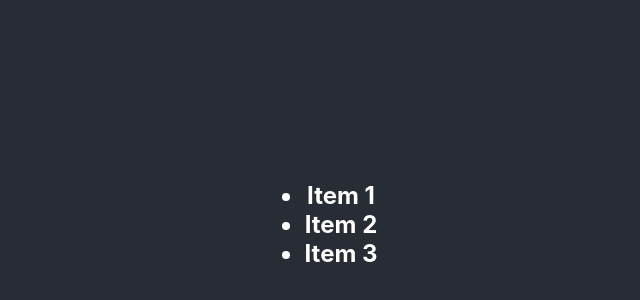
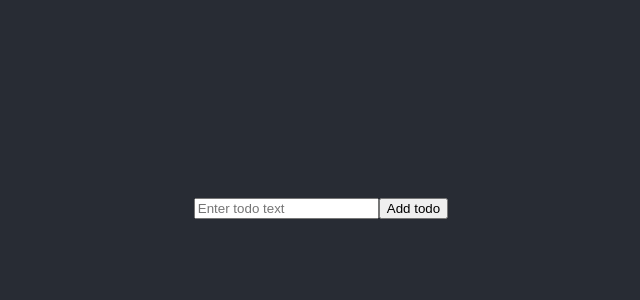
Before and after one commit to weabreus/TodoApp, a React (Create React App) app: page / in a window 1280 px wide. Shown: the part 176-476 px from the top of the page, without its empty margins (319-959 px from the left). Built offline with nearby package versions, Linux system fonts and the light colour scheme.

Commit message:
Added form and logic to add new todos

```diff
--- /dev/null
+++ b/src/components/TodoForm.js
@@ -0,0 +1,38 @@
+import React, { useState } from "react";
+
+function TodoForm(props) {
+  const [input, setInput] = useState("");
+
+  const handleChange = (e) => {
+    setInput(e.target.value);
+  };
+
+  const onSubmitHandler = (e) => {
+    e.preventDefault();
+
+    props.addTodo({
+      id: Math.floor(Math.random() * 1000),
+      text: input,
+    });
+
+    setInput("");
+  };
+
+  return (
+    <form className="todo-form" onSubmit={onSubmitHandler}>
+      <div className="input-wrapper">
+        <input
+          type={"text"}
+          placeholder={"Enter todo text"}
+          value={input}
+          name={"text"}
+          className={"todo-input"}
+          onChange={handleChange}
+        />
+        <button className="todo-button">Add todo</button>
+      </div>
+    </form>
+  );
+}
+
+export default TodoForm;
--- a/src/components/TodoList.js
+++ b/src/components/TodoList.js
@@ -1,7 +1,6 @@
 import React, { useEffect, useReducer } from "react";
 import reducer from "../services/reducers/reducer";
-
-const DATA = ["item 1", "item 2", "item 3"];
+import TodoForm from "./TodoForm";
 
 const initialState = {
   items: [],
@@ -10,21 +9,28 @@ const initialState = {
 function TodoList() {
   const [state, dispatch] = useReducer(reducer, initialState);
 
-  useEffect(() => {
+  const addTodo = (todo) => {
+    if (!todo.text || /^\s*$/.test(todo.text)) {
+      return;
+    }
+
     dispatch({
       type: "set_items",
       payload: {
-        items: DATA,
+        items: todo,
       },
     });
-  }, []);
+  };
 
   return (
+    <>
+    <TodoForm addTodo={addTodo}/>
     <ul className="items-container">
       {state.items.map((item) => (
-        <li key={Math.floor(Math.random() * 10000)}>{item}</li>
+        <li key={item.id}>{item.text}</li>
       ))}
     </ul>
+    </>
   );
 }
 
--- a/src/services/reducers/reducer.js
+++ b/src/services/reducers/reducer.js
@@ -3,7 +3,7 @@ export default function reducer(state, action) {
     case "set_items": {
       return {
         ...state,
-        items: state.items.concat(action.payload.items),
+        items: [action.payload.items, ...state.items],
       };
     }
     default: {
```
